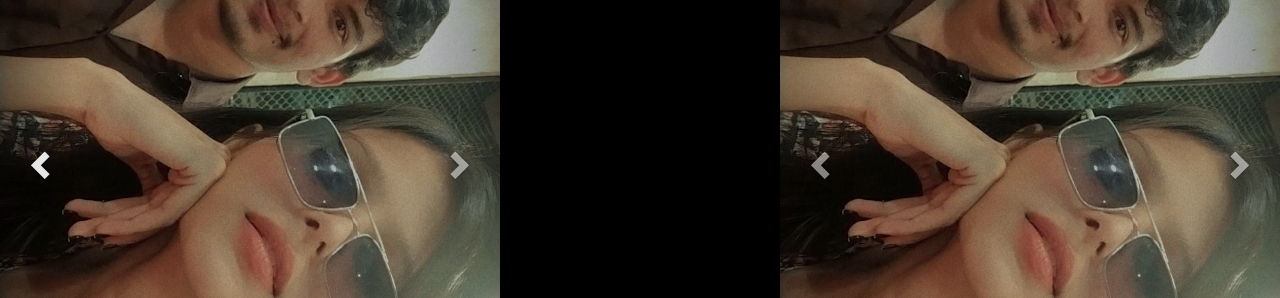
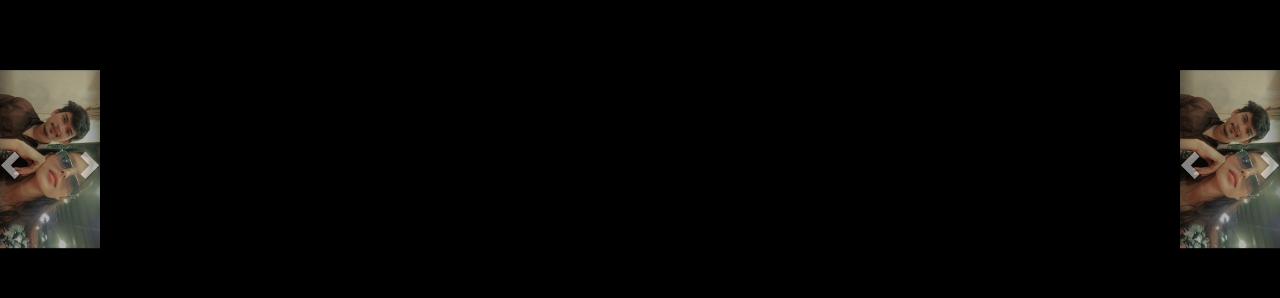
Before and after one commit to itspeace03/bdy, a website: page index.html in a window 1280 px wide. Shown: the part 241-539 px from the top of the page. Drawn offline with nearby package versions, Linux system fonts and the light colour scheme.

Commit message:
Update index.html

```diff
--- a/index.html
+++ b/index.html
@@ -31,7 +31,7 @@
         #leftCarousel, #rightCarousel {
             position: fixed;
             top: 50%;
-            width: 500px; /* Adjust width as needed */
+            width: 100px; /* Adjust width as needed */
             /*height: 200px;  Adjust height as needed */
             transform: translateY(-50%);
         }
```
